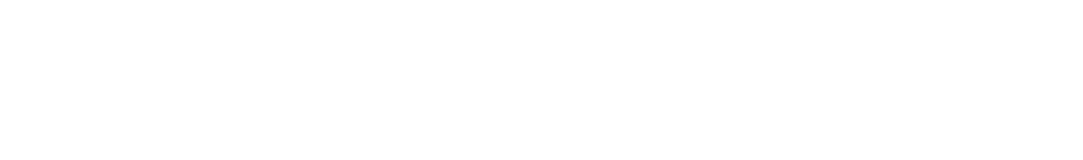
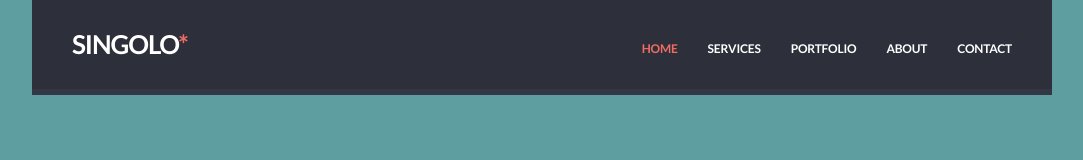
Before and after one commit to Musmen/singolo, a plain HTML site: page singolo1.html in a window 1280 px wide. Shown: the whole page, without its empty margins (98-1181 px from the left). Drawn offline with Linux system fonts and the light colour scheme.

Commit message:
feat: add header html and styles

```diff
--- a/css/fonts.css
+++ b/css/fonts.css
@@ -0,0 +1,23 @@
+@font-face {
+  font-family: "Lato-Bold";
+  src: url("../assets/fonts/Lato-Bold.ttf") format("opentype");
+  font-weight: 700;
+}
+
+@font-face {
+  font-family: "Lato-Black";
+  src: url("../assets/fonts/Lato-Black.ttf") format("opentype");
+  font-weight: 900;
+}
+
+@font-face {
+  font-family: "Lato-Light";
+  src: url("../assets/fonts/Lato-Light.ttf") format("opentype");
+  font-weight: 300;
+}
+
+@font-face {
+  font-family: "Lato-Regular";
+  src: url("../assets/fonts/Lato-Regular.ttf") format("opentype");
+  font-weight: 400;
+}
--- a/css/singolo1.css
+++ b/css/singolo1.css
@@ -0,0 +1,126 @@
+/* ------------------------------ common ------------------------------ */
+
+.visually-hidden:not(:focus):not(:active) {
+  position: absolute;
+
+  width: 1px;
+  height: 1px;
+  margin: -1px;
+  padding: 0;
+
+  border: 0;
+
+  white-space: nowrap;
+
+  -webkit-clip-path: inset(100%);
+
+          clip-path: inset(100%);
+  clip: rect(0, 0, 0, 0);
+  overflow: hidden;
+}
+
+.wrapper {
+  width: 1020px;
+  margin: 0 auto;
+  padding: 0 30px;
+}
+
+.link {
+  color: inherit;
+
+  text-decoration: none;
+}
+
+.list {
+  margin: 0;
+  padding: 0;
+
+  list-style: none;
+}
+
+.flex {
+  display: flex;
+}
+
+.main-page {
+  min-height: 1000px; /* !todo! */
+
+  color: #767e9e;
+
+  background-color: cadetblue; /* !todo! */
+}
+
+/* ------------------------------ header ------------------------------ */
+
+.header__wrapper {
+  display: flex;
+  justify-content: space-between;
+  align-items: center;
+
+  box-sizing: border-box;
+  min-height: 95px;
+
+  border-bottom: 6px solid #323746;
+
+  background-color: #2d303a;
+}
+
+.logo {
+  margin: 0;
+
+  font-size: 26px;
+  letter-spacing: -0.042em;
+}
+
+.logo__link {
+  padding: 10px;
+}
+
+.logo,
+.navigation {
+  color: #ffffff;
+
+  font-family: "Lato-Bold", "Arial", sans-serif;
+  font-weight: 700;
+
+  text-transform: uppercase;
+}
+
+.navigation__list {
+  display: flex;
+  justify-content: space-between;
+  align-items: center;
+
+  padding-top: 8px;
+
+  font-size: 12px;
+  letter-spacing: -0.018em;
+}
+
+.navigation__item {
+  margin-left: 10px;
+}
+
+.navigation__link {
+  display: block;
+  padding: 10px;
+}
+
+.logo__link:focus,
+.logo__link:hover,
+.logo__link:active,
+.navigation__link:focus,
+.navigation__link:hover,
+.navigation__link:active {
+  background-color: #5f9ea0; /* !todo! */
+  outline: none;
+
+  border-radius: 5px;
+}
+
+.logo__title_red,
+.navigation__item_active {
+  color: #f06c64;
+}
+
+/* ------------------------------ portfolio ------------------------------ */
--- a/singolo1.html
+++ b/singolo1.html
@@ -10,5 +10,36 @@
   </head>
 
   <body class="main-page">
+    <header class="header">
+      <div class="header__wrapper wrapper">
+        <h1 class="logo">
+          <a class="logo__link link" href="#">
+            <span class="logo__title logo__title_white">
+              singolo<span class="logo__title_red">*</span>
+            </span>
+          </a>
+        </h1>
+        <nav class="navigation">
+          <ul class="navigation__list list">
+            <li class="navigation__item navigation__item_active">
+              <a class="navigation__link link" href="#">home</a>
+            </li>
+            <li class="navigation__item">
+              <a class="navigation__link link" href="#">services</a>
+            </li>
+            <li class="navigation__item">
+              <a class="navigation__link link" href="#">portfolio</a>
+            </li>
+            <li class="navigation__item">
+              <a class="navigation__link link" href="#">about</a>
+            </li>
+            <li class="navigation__item">
+              <a class="navigation__link link" href="#">contact</a>
+            </li>
+          </ul>
+        </nav>
+      </div>
+    </header>
+
   </body>
 </html>
```
